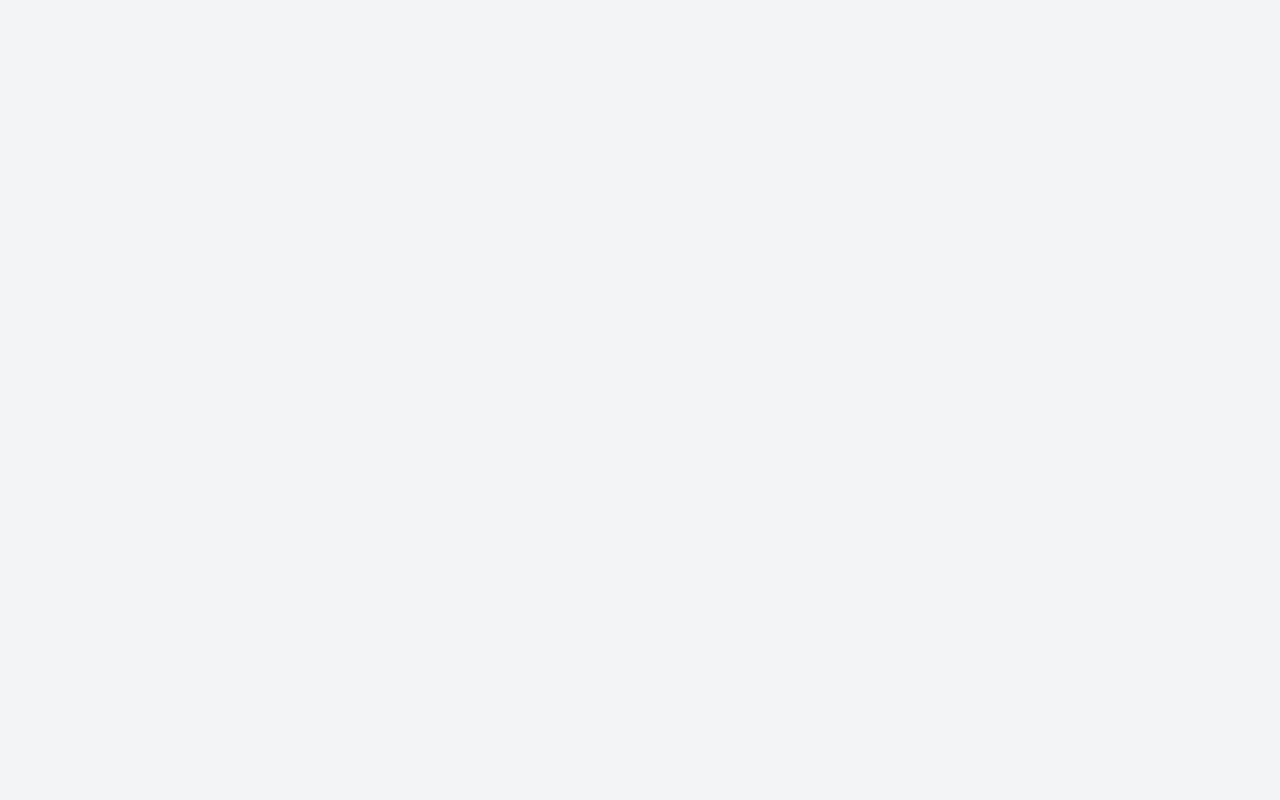
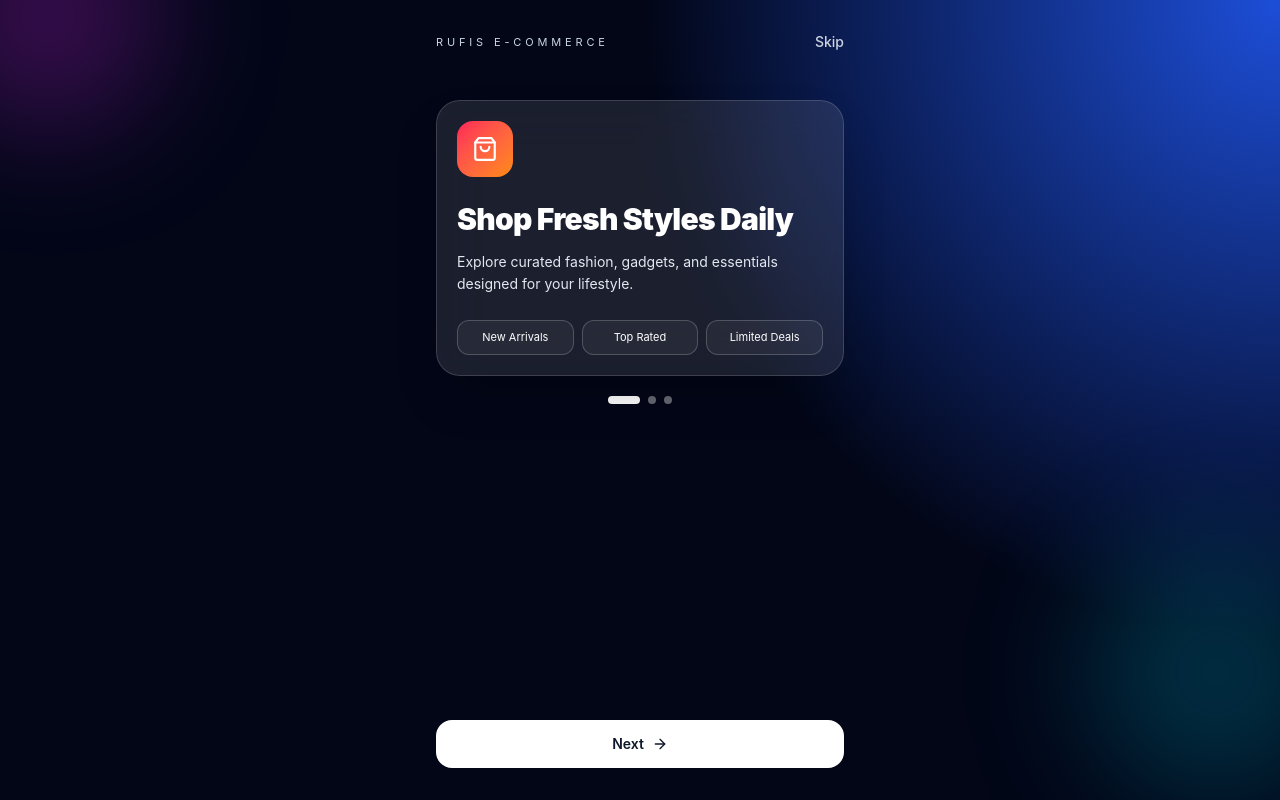
Before and after one commit to the6coders/Rufis-Ecommerce, a React (Vite) app: page /splash in a window 1280 px wide. Before the commit this address had no page. Built offline with nearby package versions, Linux system fonts and the light colour scheme.

Commit message:
feat: add onboarding splash flow with skip and next

```diff
--- a/src/App.jsx
+++ b/src/App.jsx
@@ -1,5 +1,5 @@
 import { BrowserRouter, Navigate, Route, Routes } from "react-router-dom";
-import { useEffect } from "react";
+import { useEffect, useState } from "react";
 
 import AdminLayout from "./admin/layout/AdminLayout";
 import ClientLayout from "./ClientSide/layout/ClientLayout";
@@ -20,8 +20,13 @@ import AllCategories from "./ClientSide/pages/AllCategories";
 import ProfilePage from "./ClientSide/pages/ProfilePage";
 import LoginPage from "./ClientSide/pages/LoginPage";
 import SignupPage from "./ClientSide/pages/SignupPage";
+import SplashPage from "./ClientSide/pages/SplashPage";
 
 function App() {
+  const [hasSeenSplash, setHasSeenSplash] = useState(
+    () => localStorage.getItem("onboarding_seen") === "true"
+  );
+
   useEffect(() => {
     const savedTheme = localStorage.getItem("theme");
     const theme =
@@ -35,18 +40,38 @@ function App() {
     localStorage.setItem("theme", theme);
   }, []);
 
+  const handleSplashFinish = () => {
+    localStorage.setItem("onboarding_seen", "true");
+    setHasSeenSplash(true);
+  };
+
   return (
     <BrowserRouter>
       <Routes>
+
+        <Route
+          path="/splash"
+          element={
+            hasSeenSplash ? (
+              <Navigate to="/" replace />
+            ) : (
+              <SplashPage onFinish={handleSplashFinish} />
+            )
+          }
+        />
 
         {/* CLIENT ROUTES WRAPPED IN LAYOUT */}
 
         <Route
           path="/"
           element={
-            <ClientLayout>
-              <HomePage />
-            </ClientLayout>
+            hasSeenSplash ? (
+              <ClientLayout>
+                <HomePage />
+              </ClientLayout>
+            ) : (
+              <Navigate to="/splash" replace />
+            )
           }
         />
 
--- a/src/ClientSide/pages/ProfilePage.jsx
+++ b/src/ClientSide/pages/ProfilePage.jsx
@@ -51,7 +51,7 @@ function ProfilePage() {
             <main className="max-w-md mx-auto px-3 py-4 space-y-3">
                 <h1 className="text-lg font-semibold text-gray-900 px-1">My Profile</h1>
 
-                <section className="bg-white rounded-xl border border-gray-200 p-3 flex items-center justify-between gap-3">
+                <section className="bg-white rounded-xl border border-gray-100 p-3 flex items-center justify-between gap-3">
                     <div className="min-w-0">
                         {isLoggedIn ? (
                             <>
@@ -77,36 +77,36 @@ function ProfilePage() {
                     )}
                 </section>
 
-                <section className="bg-white rounded-xl border border-gray-200 p-3">
+                <section className="bg-white rounded-xl border border-gray-100 p-3">
                     <p className="text-sm font-semibold text-gray-900 mb-3">Orders & Shopping</p>
                     <div className="grid grid-cols-2 gap-2">
-                        <Link to="/cart" className="rounded-lg border border-gray-200 p-3 bg-gray-50 hover:bg-gray-100 transition-colors">
+                        <Link to="/cart" className="rounded-lg border border-gray-100 p-3 bg-gray-50 hover:bg-gray-100 transition-colors">
                             <p className="text-xs text-gray-500">Track</p>
                             <p className="text-sm font-semibold text-gray-900 mt-1">My Orders</p>
                         </Link>
-                        <button type="button" className="rounded-lg border border-gray-200 p-3 bg-gray-50 text-left hover:bg-gray-100 transition-colors">
+                        <button type="button" className="rounded-lg border border-gray-100 p-3 bg-gray-50 text-left hover:bg-gray-100 transition-colors">
                             <p className="text-xs text-gray-500">Saved</p>
                             <p className="text-sm font-semibold text-gray-900 mt-1">Wishlist</p>
                         </button>
-                        <button type="button" className="rounded-lg border border-gray-200 p-3 bg-gray-50 text-left hover:bg-gray-100 transition-colors">
+                        <button type="button" className="rounded-lg border border-gray-100 p-3 bg-gray-50 text-left hover:bg-gray-100 transition-colors">
                             <p className="text-xs text-gray-500">Offers</p>
                             <p className="text-sm font-semibold text-gray-900 mt-1">Coupons</p>
                         </button>
-                        <button type="button" className="rounded-lg border border-gray-200 p-3 bg-gray-50 text-left hover:bg-gray-100 transition-colors">
+                        <button type="button" className="rounded-lg border border-gray-100 p-3 bg-gray-50 text-left hover:bg-gray-100 transition-colors">
                             <p className="text-xs text-gray-500">Support</p>
                             <p className="text-sm font-semibold text-gray-900 mt-1">Help Center</p>
                         </button>
                     </div>
                 </section>
 
-                <section className="bg-white rounded-xl border border-gray-200 divide-y divide-gray-100">
+                <section className="bg-white rounded-xl border border-gray-100 divide-y divide-gray-50">
                     <p className="text-sm font-semibold text-gray-900 px-3 py-3">Rewards & Benefits</p>
                     <ProfileRow icon={FiGift} title="Exclusive Offers" subtitle="Get deals curated for your account" />
                     <ProfileRow icon={FiTag} title="My Coupons" subtitle="View and apply saved coupon codes" />
                     <ProfileRow icon={FiHeart} title="Saved Items" subtitle="Products you liked and saved" />
                 </section>
 
-                <section className="bg-white rounded-xl border border-gray-200 divide-y divide-gray-100">
+                <section className="bg-white rounded-xl border border-gray-100 divide-y divide-gray-50">
                     <p className="text-sm font-semibold text-gray-900 px-3 py-3">Account Settings</p>
                     <ProfileRow icon={FiUser} title="Profile Information" subtitle="Manage your personal details" />
                     <ProfileRow icon={FiMapPin} title="Addresses" subtitle="Add and edit delivery addresses" />
@@ -132,7 +132,7 @@ function ProfilePage() {
                     </button>
                 </section>
 
-                <section className="bg-white rounded-xl border border-gray-200 divide-y divide-gray-100">
+                <section className="bg-white rounded-xl border border-gray-100 divide-y divide-gray-50">
                     <p className="text-sm font-semibold text-gray-900 px-3 py-3">Privacy & Support</p>
                     <ProfileRow icon={FiShield} title="Terms, Policies & Licenses" />
                     <Link to="/login">
--- /dev/null
+++ b/src/ClientSide/pages/SplashPage.jsx
@@ -0,0 +1,119 @@
+import { useMemo, useState } from "react";
+import { FiArrowRight, FiShield, FiShoppingBag, FiTruck } from "react-icons/fi";
+
+function SplashPage({ onFinish }) {
+    const slides = useMemo(
+        () => [
+            {
+                title: "Shop Fresh Styles Daily",
+                subtitle:
+                    "Explore curated fashion, gadgets, and essentials designed for your lifestyle.",
+                accent: "from-rose-500 to-orange-400",
+                icon: FiShoppingBag,
+                chips: ["New Arrivals", "Top Rated", "Limited Deals"],
+            },
+            {
+                title: "Lightning Fast Delivery",
+                subtitle:
+                    "Track your orders in real time and receive your picks exactly when you need them.",
+                accent: "from-blue-500 to-cyan-400",
+                icon: FiTruck,
+                chips: ["Live Tracking", "Same Day", "Easy Returns"],
+            },
+            {
+                title: "Safe Payments, Zero Stress",
+                subtitle:
+                    "Checkout securely with trusted payment protection and smooth refunds.",
+                accent: "from-emerald-500 to-lime-400",
+                icon: FiShield,
+                chips: ["Secure Checkout", "Protected Wallet", "Instant Support"],
+            },
+        ],
+        []
+    );
+
+    const [activeIndex, setActiveIndex] = useState(0);
+
+    const currentSlide = slides[activeIndex];
+    const Icon = currentSlide.icon;
+
+    const handleNext = () => {
+        if (activeIndex === slides.length - 1) {
+            onFinish();
+            return;
+        }
+        setActiveIndex((prev) => prev + 1);
+    };
+
+    return (
+        <div className="min-h-screen relative overflow-hidden bg-slate-950 text-white">
+            <div className="absolute inset-0 bg-[radial-gradient(circle_at_top_right,#1d4ed8_0%,#020617_42%,#020617_100%)]" />
+            <div className="absolute -top-24 -left-16 w-56 h-56 rounded-full bg-fuchsia-500/25 blur-3xl" />
+            <div className="absolute bottom-0 -right-16 w-64 h-64 rounded-full bg-cyan-400/20 blur-3xl" />
+
+            <main className="relative z-10 min-h-screen max-w-md mx-auto px-5 py-8 flex flex-col">
+                <div className="flex items-center justify-between">
+                    <p className="text-[11px] uppercase tracking-[0.35em] text-slate-300">Rufis E-Commerce</p>
+                    <button
+                        type="button"
+                        onClick={onFinish}
+                        className="text-sm font-medium text-slate-200/90 hover:text-white transition"
+                    >
+                        Skip
+                    </button>
+                </div>
+
+                <div className="mt-12 rounded-3xl border border-white/15 bg-white/10 backdrop-blur-xl p-5 shadow-2xl">
+                    <div className={`w-14 h-14 rounded-2xl bg-gradient-to-br ${currentSlide.accent} flex items-center justify-center`}>
+                        <Icon size={26} />
+                    </div>
+
+                    <h1 className="mt-6 text-3xl leading-tight font-black tracking-tight">
+                        {currentSlide.title}
+                    </h1>
+                    <p className="mt-3 text-sm leading-relaxed text-slate-200">
+                        {currentSlide.subtitle}
+                    </p>
+
+                    <div className="mt-6 grid grid-cols-3 gap-2">
+                        {currentSlide.chips.map((chip) => (
+                            <div
+                                key={chip}
+                                className="text-[11px] text-center px-2 py-2 rounded-xl border border-white/20 bg-white/5"
+                            >
+                                {chip}
+                            </div>
+                        ))}
+                    </div>
+                </div>
+
+                <div className="mt-5 flex items-center gap-2 justify-center">
+                    {slides.map((slide, index) => (
+                        <button
+                            key={slide.title}
+                            type="button"
+                            onClick={() => setActiveIndex(index)}
+                            aria-label={`Go to slide ${index + 1}`}
+                            className={`transition-all rounded-full ${
+                                activeIndex === index ? "w-8 h-2 bg-white" : "w-2 h-2 bg-white/40"
+                            }`}
+                        />
+                    ))}
+                </div>
+
+                <div className="mt-auto pt-8">
+                    <button
+                        type="button"
+                        onClick={handleNext}
+                        className="w-full rounded-2xl bg-white text-slate-900 py-3.5 font-semibold text-sm flex items-center justify-center gap-2 hover:bg-slate-100 transition"
+                    >
+                        {activeIndex === slides.length - 1 ? "Get Started" : "Next"}
+                        <FiArrowRight size={16} />
+                    </button>
+                </div>
+            </main>
+        </div>
+    );
+}
+
+export default SplashPage;
```
